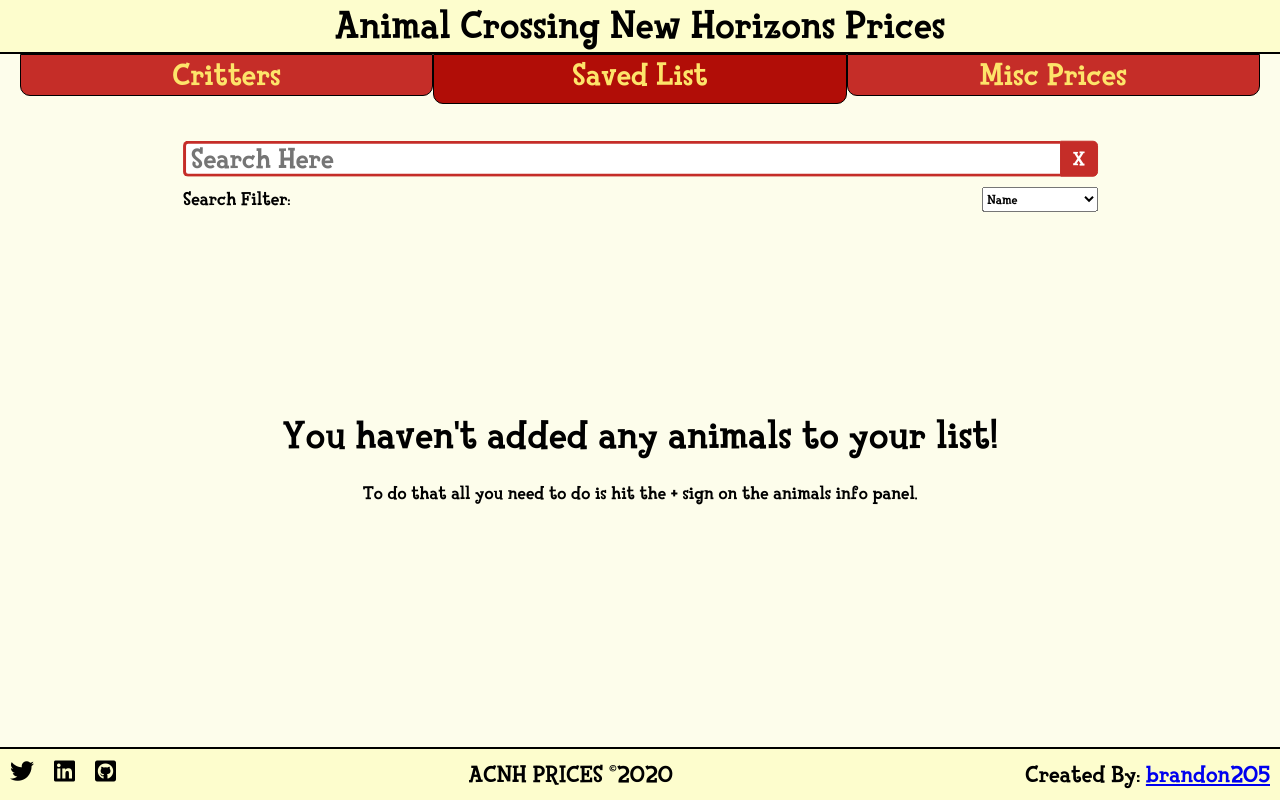
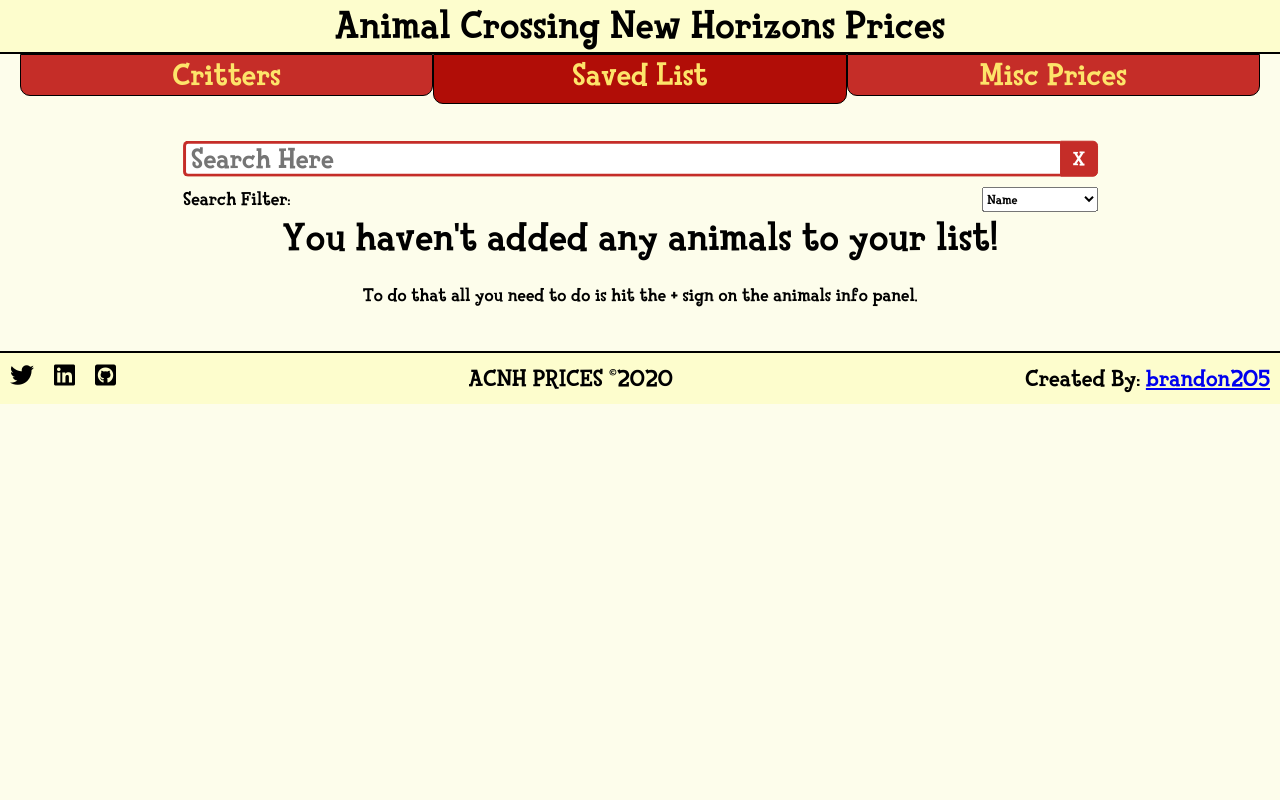
Before and after one commit to Brandon205/acnh-prices, a React (Create React App) app: page / in a window 1280 px wide. Both pictures are taken after a click on the element "Saved List". Built offline with nearby package versions, Linux system fonts and the light colour scheme.

Commit message:
Styling FIx

```diff
--- a/src/YourList.js
+++ b/src/YourList.js
@@ -22,7 +22,7 @@
     };
 
     return (
-        <div className="price-list">
+        <div>
             {content}
             <Display list={displayArr} yours={true} />
         </div>
```
